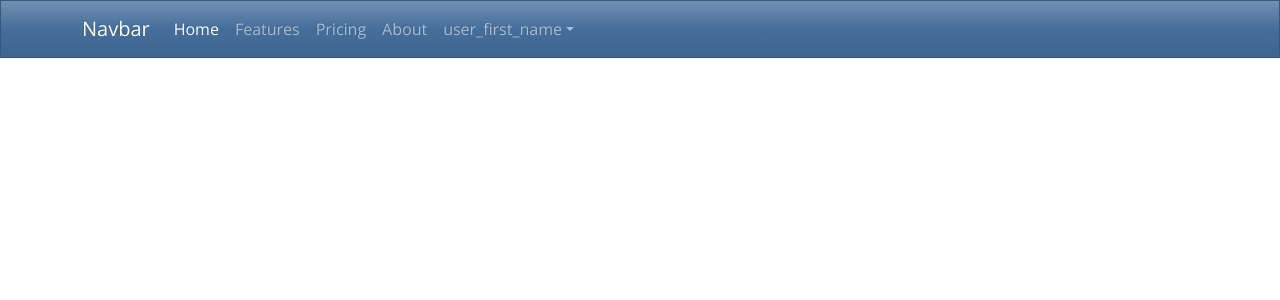
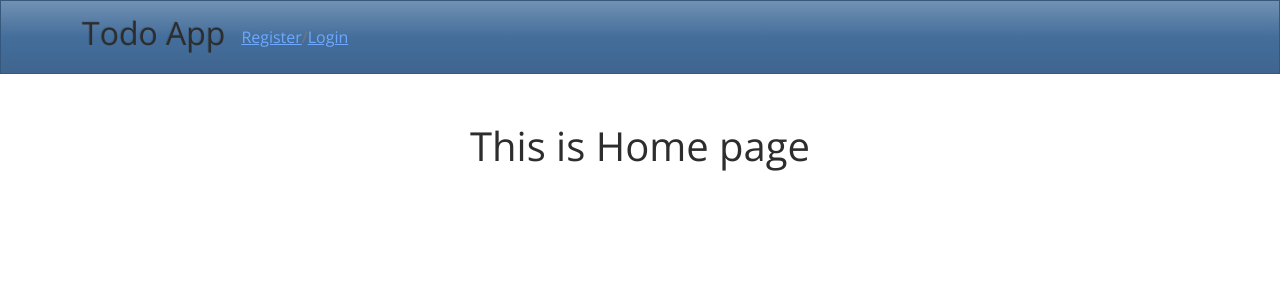
Before and after one commit to Aphiwe-Makisi/dj_todo, a Django app: page / in a window 1280 px wide. Shown: the top 300 px of the page. Run offline with Django 4.2, Linux system fonts and the light colour scheme.

Commit message:
Updated nav and fixed the bug

```diff
--- a/todos/templates/todos/home.html
+++ b/todos/templates/todos/home.html
@@ -1 +1,5 @@
 {% extends 'todos/base.html' %}
+
+{% block content %}
+  <h1 class="mt-5 text-center">This is Home page</h1>
+{% endblock content %}
--- a/todos/templates/todos/navbar.html
+++ b/todos/templates/todos/navbar.html
@@ -1,24 +1,16 @@
 <nav class="navbar navbar-expand-lg bg-primary" data-bs-theme="dark">
   <div class="container">
-    <a class="navbar-brand" href="#">Navbar</a>
+    <a class="navbar-brand" href="#"><h2>Todo App</h2></a>
     <button class="navbar-toggler" type="button" data-bs-toggle="collapse" data-bs-target="#navbarColor01" aria-controls="navbarColor01" aria-expanded="false" aria-label="Toggle navigation">
       <span class="navbar-toggler-icon"></span>
     </button>
-    <div class="collapse navbar-collapse" id="navbarColor01">
-      <ul class="navbar-nav me-auto">
+    <div class="collapse navbar-collapse d-flex" id="navbarColor01">
+      {% if user.is_authenticated %}
+      <ul class="navbar-nav me-auto flex-fill justify-content-between">
         <li class="nav-item">
           <a class="nav-link active" href="#">Home
             <span class="visually-hidden">(current)</span>
           </a>
-        </li>
-        <li class="nav-item">
-          <a class="nav-link" href="#">Features</a>
-        </li>
-        <li class="nav-item">
-          <a class="nav-link" href="#">Pricing</a>
-        </li>
-        <li class="nav-item">
-          <a class="nav-link" href="#">About</a>
         </li>
         <li class="nav-item dropdown">
           <a class="nav-link dropdown-toggle" data-bs-toggle="dropdown" href="#" role="button" aria-haspopup="true" aria-expanded="false">user_first_name</a>
@@ -28,6 +20,11 @@
           </div>
         </li>
       </ul>
+
+      {% else %}
+      <a href="">Register</a> / <a href="">Login</a>
+
+      {% endif %}
     </div>
   </div>
 </nav>
```
Also changed, not shown: db.sqlite3.
